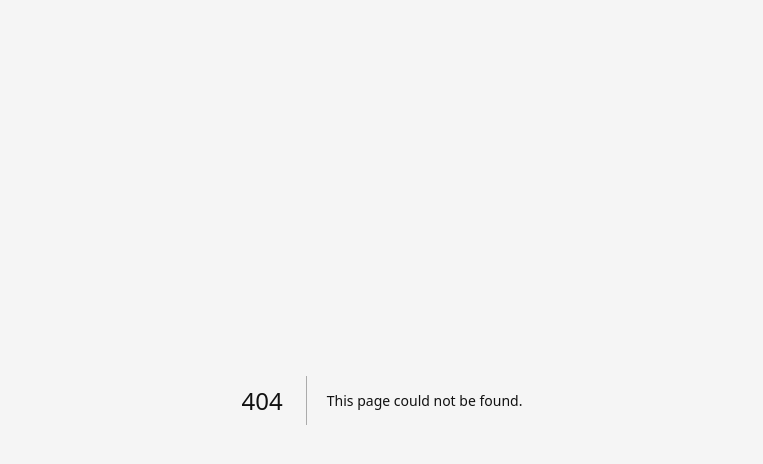
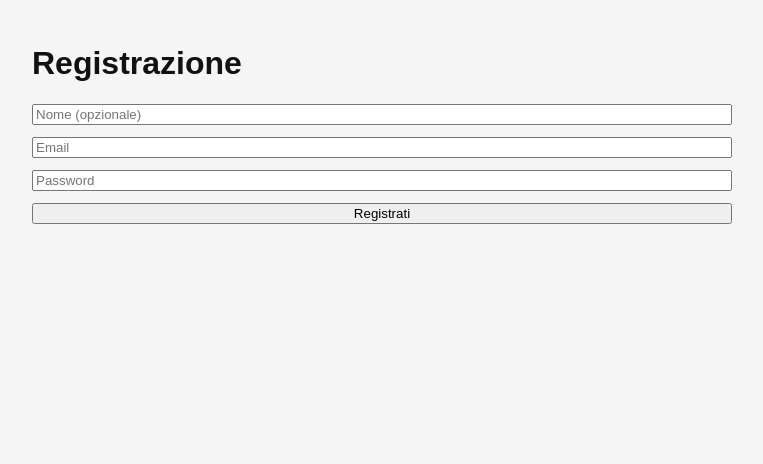
Before and after one commit to ProjectFanta/fantasy-nba, a Next.js app: page /register in a window 1280 px wide. Before the commit this address had no page. Shown: the top 464 px of the page, without its empty margins (258-1021 px from the left). Built offline with nearby package versions, Linux system fonts and the light colour scheme.

Commit message:
Add register page

```diff
--- /dev/null
+++ b/app/register/page.tsx
@@ -0,0 +1,46 @@
+"use client";
+
+import { useState } from "react";
+
+export default function RegisterPage() {
+  const [email, setEmail] = useState("");
+  const [name, setName] = useState("");
+  const [password, setPassword] = useState("");
+  const [msg, setMsg] = useState<string | null>(null);
+
+  async function submit(e: React.FormEvent) {
+    e.preventDefault();
+    setMsg(null);
+    try {
+      const res = await fetch("/api/auth/register", {
+        method: "POST",
+        headers: { "Content-Type": "application/json" },
+        body: JSON.stringify({ email, password, name }),
+      });
+      const data = await res.json();
+      if (!res.ok) {
+        setMsg(data?.error || "Errore");
+      } else {
+        setMsg("Registrazione completata. Effettua il login.");
+        setEmail("");
+        setPassword("");
+        setName("");
+      }
+    } catch (err) {
+      setMsg("Errore di rete");
+    }
+  }
+
+  return (
+    <main style={{ padding: 24, fontFamily: "sans-serif", maxWidth: 700, margin: "0 auto" }}>
+      <h1>Registrazione</h1>
+      <form onSubmit={submit} style={{ display: "grid", gap: 12 }}>
+        <input value={name} onChange={(e) => setName(e.target.value)} placeholder="Nome (opzionale)" />
+        <input value={email} onChange={(e) => setEmail(e.target.value)} placeholder="Email" />
+        <input value={password} onChange={(e) => setPassword(e.target.value)} type="password" placeholder="Password" />
+        <button type="submit">Registrati</button>
+      </form>
+      {msg && <p style={{ marginTop: 12 }}>{msg}</p>}
+    </main>
+  );
+}
```
